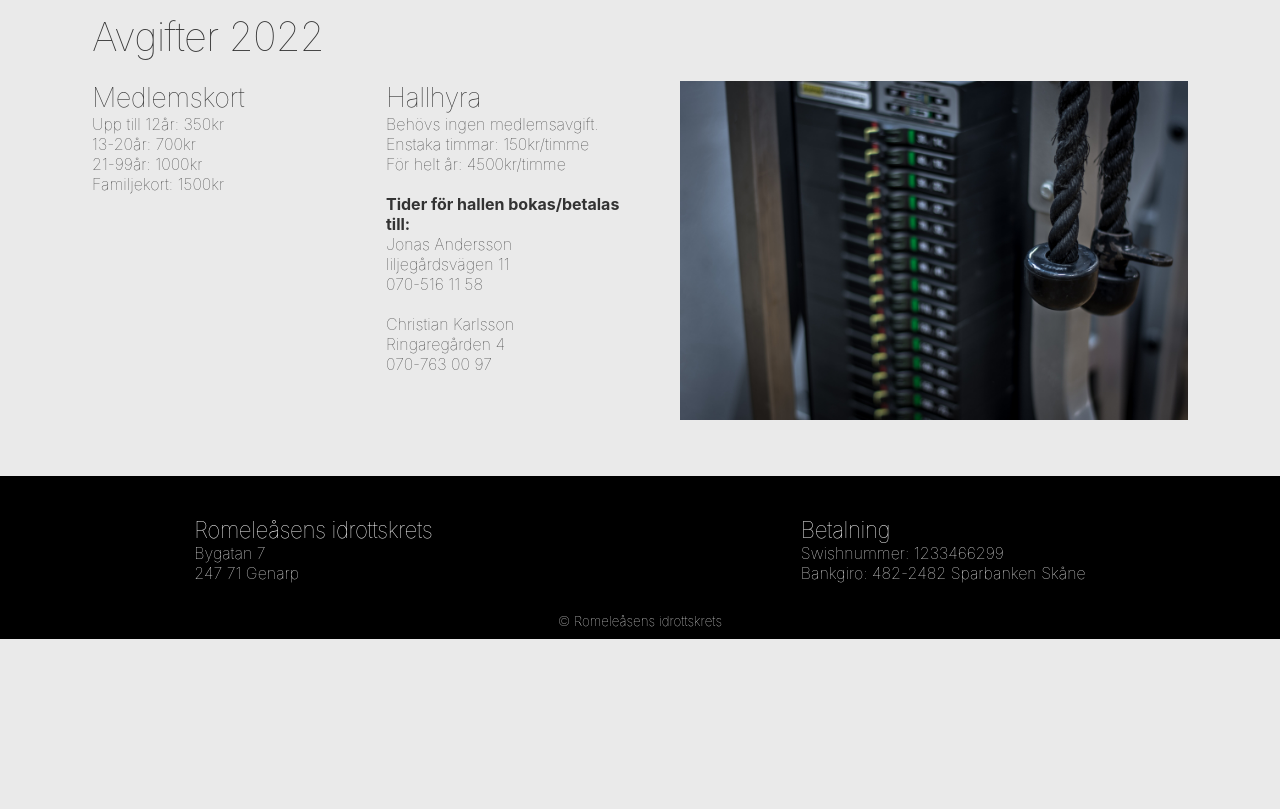
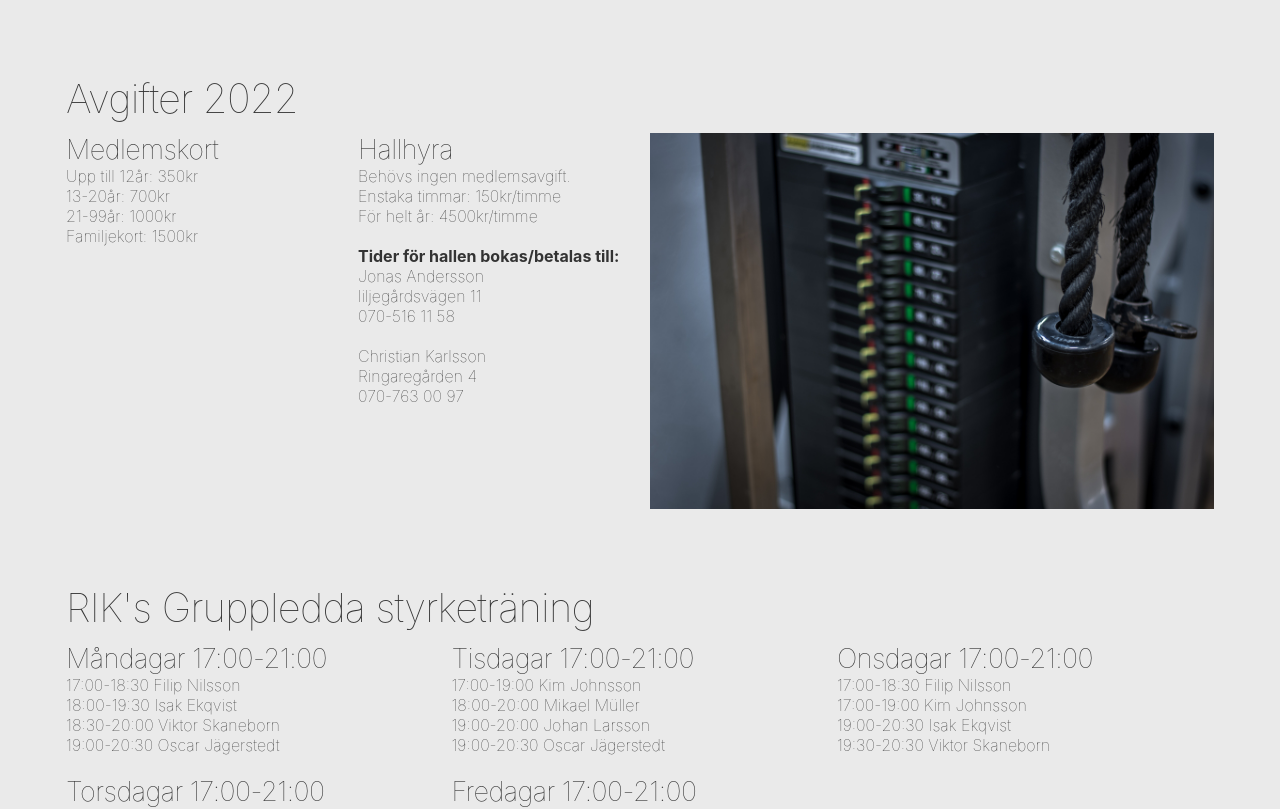
Before and after one commit to kimjohnsson/svelte-web-app, a Svelte app: page / in a window 1280 px wide. Shown: the part 820-1629 px from the top of the page. Before the commit the page ends 1459 px from the top, so only its background shows below. Built offline with nearby package versions, Linux system fonts and the light colour scheme.

Commit message:
fix: clean up global styles

```diff
--- a/public/global.css
+++ b/public/global.css
@@ -6,9 +6,12 @@ html, body {
 
 body {
 	color: #333;
-	margin: 0;
-	padding: 8px;
+	min-height: 100vh;
+	display: flex;
+	min-height: 100vh;
+	flex-direction: column;
 	box-sizing: border-box;
+	background-color: #eaeaea;
 	font-family: -apple-system, BlinkMacSystemFont, "Segoe UI", Roboto, Oxygen-Sans, Ubuntu, Cantarell, "Helvetica Neue", sans-serif;
 }
 
@@ -61,3 +64,131 @@ button:not(:disabled):active {
 button:focus {
 	border-color: #666;
 }
+
+/* Custom */
+
+*, *::before, *::after {
+	box-sizing: border-box;
+	-ms-overflow-style: none;
+	scrollbar-width: none;
+	margin: 0;
+	padding: 0;
+}
+
+*::-webkit-scrollbar {
+	display: none;
+}
+
+main {
+	padding: 1em;
+}
+
+h1 {
+	letter-spacing: -0.02em;
+	text-transform: uppercase;
+	font-size: 3em;
+	font-weight: 100;
+}
+
+h2 {
+	letter-spacing: -0.02em;
+	font-size: 2.5em;
+	font-weight: 100;
+}
+
+h3 {
+	letter-spacing: -0.02em;
+	font-size: 1.7em;
+	font-weight: 100;
+}
+
+h4 {
+	letter-spacing: -0.02em;
+	font-size: 1.4em;
+	font-weight: 100;
+}
+
+p{
+	font-weight: 100;
+}
+
+.container {
+  width: 100%;
+  padding-right: 10px;
+  padding-left: 10px;
+  margin-right: auto;
+  margin-left: auto;
+}
+
+.row {
+  display: flex;
+	flex-direction: column;
+  flex-wrap: wrap;
+	padding: 30px 0;
+}
+
+.center {
+	justify-content: center;
+}
+
+.space-around {
+	justify-content: space-around;
+}
+
+.col {
+	padding: 10px;
+	flex: 1 0 16%;
+}
+
+.col-1 {
+	padding: 10px;
+	flex: 0 0 16%;
+}
+
+.col-2 {
+	padding: 10px;
+	flex: 0 0 33%;
+}
+
+.col-3 {
+	padding: 10px;
+	flex: 0 0 50%;
+}
+
+.col-4 {
+	padding: 10px;
+	flex: 0 0 66%;
+}
+
+.col-5 {
+	padding: 10px;
+	flex: 0 0 83%;
+}
+
+.col-6 {
+	padding: 10px;
+	flex: 0 0 100%;
+}
+
+
+@media (min-width: 640px) {
+	main {
+		max-width: 1200px;
+		margin: auto;
+		padding: 2em;
+	}
+
+	.row {
+		display: flex;
+		flex-direction: row;
+		flex-wrap: wrap;
+	}
+
+	h1 {
+		font-size: 3.5em;
+	}
+
+	h4 {
+		font-size: 1.4em;
+	}
+}
--- a/src/App.svelte
+++ b/src/App.svelte
@@ -19,80 +19,4 @@
 </Router>
 
 <style>
-	:global(*, *::before, *::after) {
-  	box-sizing: border-box;
-		-ms-overflow-style: none;
-		scrollbar-width: none;
-	}
-	:global(*::-webkit-scrollbar) {
-		display: none;
-	}
-
-	:global(body) {
-		background-color: #eaeaea;
-	}
-	:global(body, html, ul) {
-		margin: 0;
-		padding: 0;
-	}
-
-	:global(main) {
-		padding: 1em;
-	}
-
-	:global(.container) {
-    display: flex;
-    flex-direction: column;
-    justify-content: space-around;
-		flex-flow: wrap;
-  }
-
-	:global(h1) {
-		letter-spacing: -0.02em;
-		text-transform: uppercase;
-		font-size: 3em;
-		font-weight: 100;
-	}
-
-	:global(h2) {
-		letter-spacing: -0.02em;
-		font-size: 2.5em;
-		font-weight: 100;
-	}
-
-	:global(h3) {
-		letter-spacing: -0.02em;
-		font-size: 1.7em;
-		font-weight: 100;
-	}
-
-	:global(h4) {
-		letter-spacing: -0.02em;
-		font-size: 1.4em;
-		font-weight: 100;
-	}
-
-	:global(p){
-		font-weight: 100;
-	}
-
-	@media (min-width: 640px) {
-		:global(main) {
-			max-width: 1200px;
-			margin: auto;
-			padding: 2em;
-		}
-
-		:global(.container) {
-			flex-direction: row;
-		}
-
-		:global(h1) {
-			font-size: 3.5em;
-		}
-
-		:global(h4) {
-			font-size: 1.4em;
-		}
-	}
 </style>
--- a/src/components/calculator/BmiCalculator.svelte
+++ b/src/components/calculator/BmiCalculator.svelte
@@ -10,9 +10,9 @@
 </script>
 
 <main class="calculator">
-  <h1>BMI Calculator!</h1>
-  <input id="weight" placeholder="Weight in KG" bind:value={weight}/>
-  <input id="height" placeholder="Height in CM" bind:value={height}/>
+  <h1>BMI Kalkylator!</h1>
+  <input id="weight" placeholder="vikt i KG" bind:value={weight}/>
+  <input id="height" placeholder="Längd i CM" bind:value={height}/>
 
   {#if bmi()}
   <h3>Your BMI is: {bmi().toFixed(1)}</h3>
@@ -22,7 +22,10 @@
 <style>
   .calculator {
     display: flex;
+    flex: 1;
+    padding: 60px 0;
     align-items: center;
+    justify-content: center;
     flex-direction: column;
   }
 
--- a/src/components/calculator/RmCalculator.svelte
+++ b/src/components/calculator/RmCalculator.svelte
@@ -20,8 +20,8 @@
 
 <main class="calculator">
   <h1>1 Rep Max!</h1>
-  <input id="lift" placeholder="Weight in KG" bind:value={weight}/>
-  <input id="repititions" placeholder="Max Repetitions" bind:value={repititions}/>
+  <input id="lift" placeholder="Vikt i KG" bind:value={weight}/>
+  <input id="repititions" placeholder="Max repetitioner" bind:value={repititions}/>
 
   <table class="results">
     <tr>
@@ -40,7 +40,10 @@
 <style>
   .calculator {
     display: flex;
+    flex: 1;
+    padding: 60px 0;
     align-items: center;
+    justify-content: center;
     flex-direction: column;
   }
 
--- a/src/components/footer/Footer.svelte
+++ b/src/components/footer/Footer.svelte
@@ -3,15 +3,17 @@
 
 <footer>
   <div class="container">
-    <div class="adress">
+    <div class="row space-around">
+      <div>
         <h4>Romeleåsens idrottskrets</h4>
         <p>Bygatan 7</p>
         <p>247 71 Genarp</p>
       </div>
-    <div class="payment">
+      <div>
         <h4>Betalning</h4>
         <p>Swishnummer: 1233466299</p>
         <p>Bankgiro: 482-2482 Sparbanken Skåne</p>
+      </div>
     </div>
   </div>
   <small>© Romeleåsens idrottskrets</small>
@@ -27,7 +29,7 @@
     flex-direction: column;
   }
 
-  .adress, .payment {
+  .row div {
     padding: 30px;
   }
 
@@ -47,8 +49,8 @@
   }
 
   @media (min-width: 640px) {
-		.container {
-      min-width: 900px;
+	  .row div {
+      padding: 0 30px;
     }
   }
 </style>
--- a/src/views/Start.svelte
+++ b/src/views/Start.svelte
@@ -4,14 +4,14 @@
 	const ArrowDown = './icons/arrow-down.svg'
 </script>
 
-<div>
+<div class="start-page">
 	<div class="banner">
 		<img src={headerImage} alt="gym equipment" />
 		<div class="tint" />
 		<h1>Romeleåsens idrottskrets</h1>
 		<img class="arrow" src={ArrowDown} alt="scroll down" />
 	</div>
-	<main>
+	<main class="container">
 		<!-- <p>
 			All verksamhet bedrevs i stora hallen, bl.a. annat så var styrketräningen ledarledd, ett tio-tal skivstänger och ett hantelställ var inköpt.
 			I lokalen var det även fester på helgerna vilket innebar att bandybollen knappt rullade veckan efter!
@@ -27,16 +27,16 @@
 			RIK hade till och med en sektion för Hockeylag som spelade i seriesystem!? Hur det gick för den sektionen har tydligen alla glömt.
 		</p> -->
 
-		<h2>Avgifter 2022</h2>
-		<div class="container">
-			<div class="membership">
+		<section class="row">
+			<h2 class="col-6">Avgifter 2022</h2>
+			<div class="col membership">
 				<h3>Medlemskort</h3>
 				<p>Upp till 12år: 350kr</p>
 				<p>13-20år: 700kr</p>
 				<p>21-99år: 1000kr</p>
 				<p>Familjekort: 1500kr</p>
 			</div>
-			<div class="local">
+			<div class="col local">
 				<h3>Hallhyra</h3>
 				<p>Behövs ingen medlemsavgift.</p>
 				<p>Enstaka timmar: 150kr/timme</p>
@@ -51,14 +51,56 @@
 				<p>Ringaregården 4</p>
 				<p>070-763 00 97</p>
 			</div>
-			<div class="image">
+			<div class="image col-3">
 				<img src={siteImage} alt="tränings vikter" />
 			</div>
-		</div>
+		</section>
+
+		<section class="row">
+			<h2 class="col-6">RIK's Gruppledda styrketräning</h2>
+			<div class="col-2">
+				<h3>Måndagar 17:00-21:00</h3>
+				<p>17:00-18:30 Filip Nilsson</p>
+				<p>18:00-19:30 Isak Ekqvist</p>
+				<p>18:30-20:00 Viktor Skaneborn</p>
+				<p>19:00-20:30 Oscar Jägerstedt</p>
+			</div>
+			<div class="col-2">
+				<h3>Tisdagar 17:00-21:00</h3>
+				<p>17:00-19:00 Kim Johnsson</p>
+				<p>18:00-20:00 Mikael Müller</p>
+				<p>19:00-20:00 Johan Larsson</p>
+				<p>19:00-20:30 Oscar Jägerstedt</p>
+			</div>
+			<div class="col-2">
+				<h3>Onsdagar 17:00-21:00</h3>
+				<p>17:00-18:30 Filip Nilsson</p>
+				<p>17:00-19:00 Kim Johnsson</p>
+				<p>19:00-20:30 Isak Ekqvist</p>
+				<p>19:30-20:30 Viktor Skaneborn</p>
+			</div>
+			<div class="col-2">
+				<h3>Torsdagar 17:00-21:00</h3>
+				<p>17:00-18:30 Filip Nilsson</p>
+				<p>18:30-20:00 Tord Håkansson</p>
+				<p>19:00-20:30 Johan Larsson</p>
+				<p>19:00-20:30 Oscar Jägerstedt</p>
+			</div>
+			<div class="col-2">
+				<h3>Fredagar 17:00-21:00</h3>
+				<p>17:00-18:30 Kim Johnsson</p>
+				<p>18:00-20:00 Mikael Müller</p>
+				<p>19:00-20:00 Viktor Skaneborn</p>
+			</div>
+		</section>
 	</main>
 </div>
 
 <style>
+	main {
+		padding: 4em 1em;
+	}
+
 	.banner {
 		height: 100vh;
 		position: relative;
@@ -110,41 +152,15 @@
 		100% { transform: translateY(0); }
 	}
 
-	/* p {
-		font: 100%/1.5 Arial, sans-serif;
-		text-align: left;
-		margin: 0 0 1em;
-		line-height: 1.5;
-		max-width: 65ch;
-	} */
-
 	h2 {
 		padding: 0 10px;
-		margin: 0 10px;
 	}
 
-	.container div {
-		margin: 10px;
-		padding: 10px;
+	.spacing {
+		padding-bottom: 100px;
 	}
 
-	.container h3, .container p {
-    margin: 0;
-	}
-
-	.container .membership,
-	.container .local,
-	.container .contact {
-		flex: 1;
-		flex-grow: 1;
-		flex-shrink: 1;
-	}
-
-	.container .image {
-		flex: 2;
-	}
-
-	.container .image img {
+	.image img{
 		width: 100%;
 	}
 </style>
```
Lines whose indentation alone changed are shown as unchanged.
